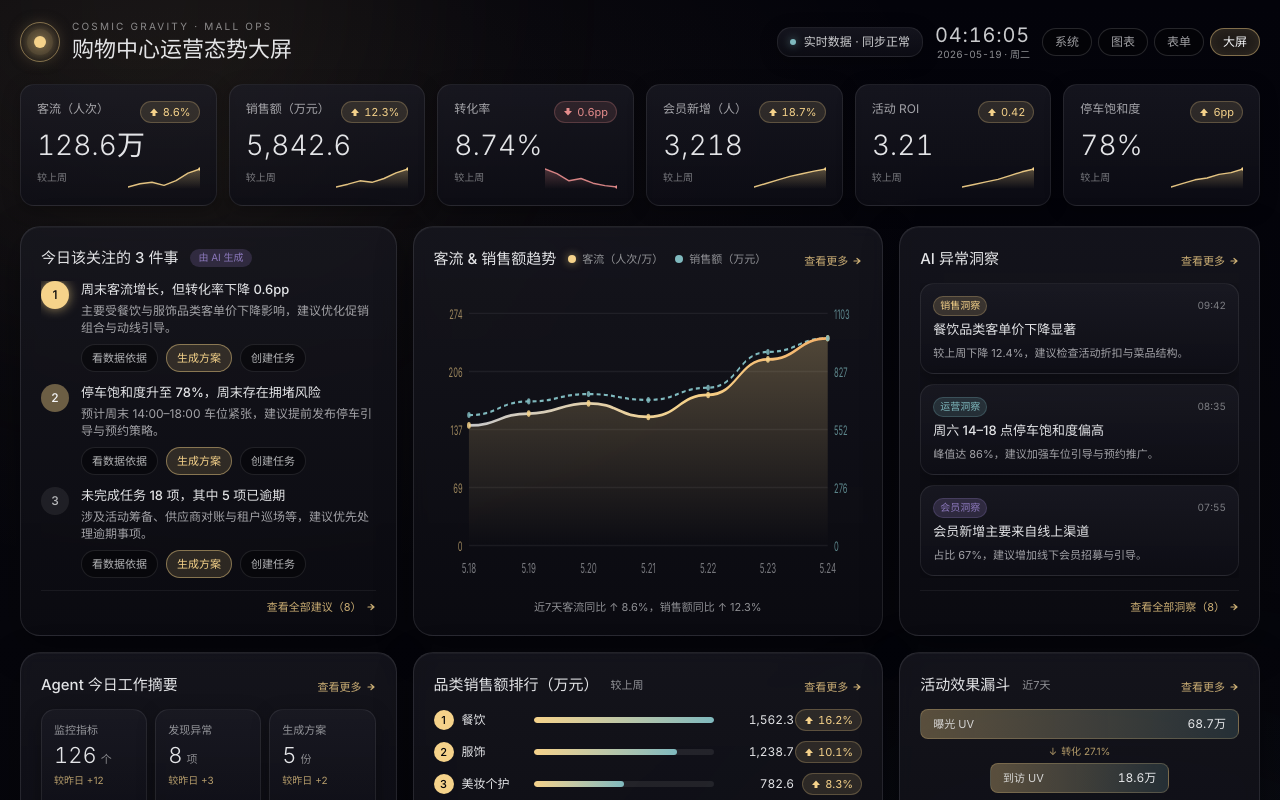
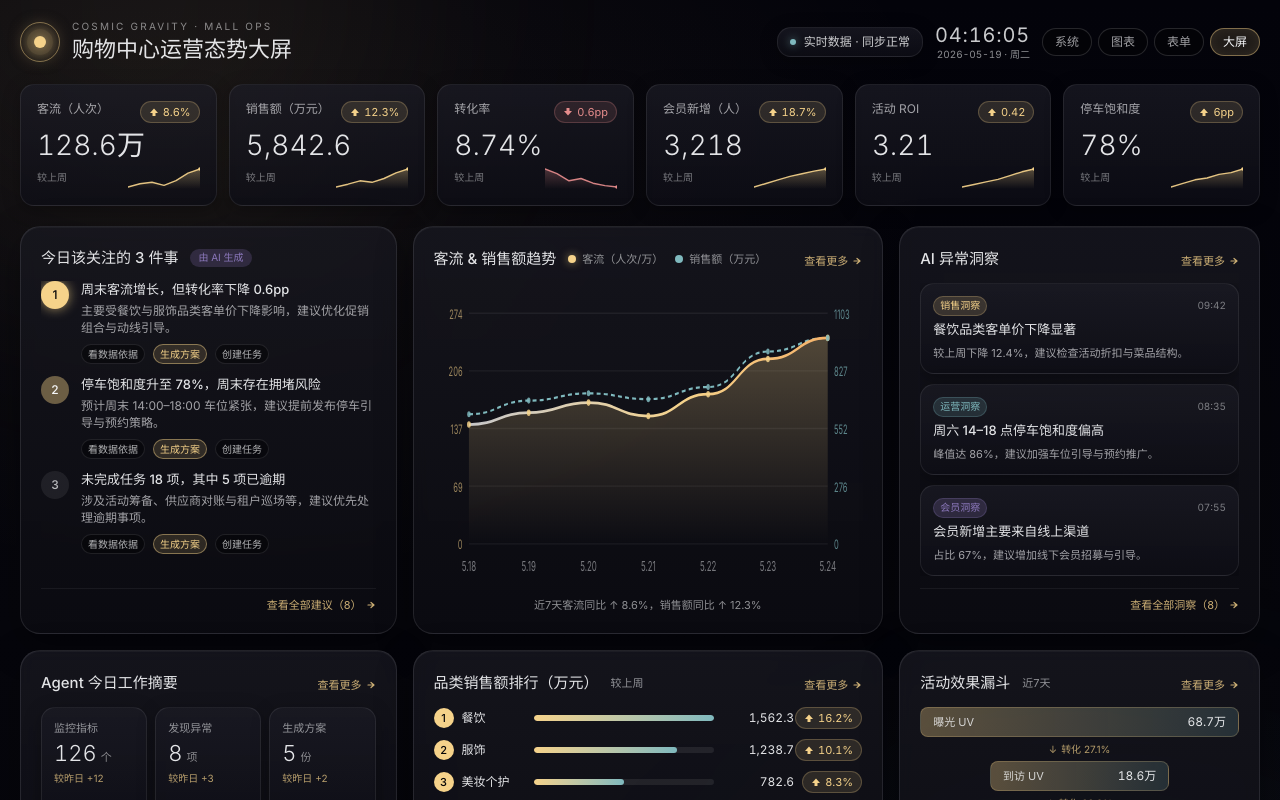
Before and after one commit to 2000JacobHub/design, a Next.js app: page /dashboard in a window 1280 px wide. Shown: the top 800 px of the page. Built offline with nearby package versions, Linux system fonts and the light colour scheme.

Commit message:
feat: init

```diff
--- a/components/cosmic/Dashboard.tsx
+++ b/components/cosmic/Dashboard.tsx
@@ -358,7 +358,7 @@ function TodayFocusPanel() {
                     key={a}
                     type="button"
                     className={[
-                      "h-7 px-2.5 rounded-full text-xs transition-colors border",
+                      "h-5 px-1.5 rounded-full text-2xs transition-colors border",
                       i === 1
                         ? "bg-stardust-gold/14 border-stardust-gold/45 text-stardust-gold hover:bg-stardust-gold/22"
                         : "bg-cosmic-black/52 border-soft-white/10 text-soft-white/72 hover:border-soft-white/24 hover:text-soft-white/92",
```
